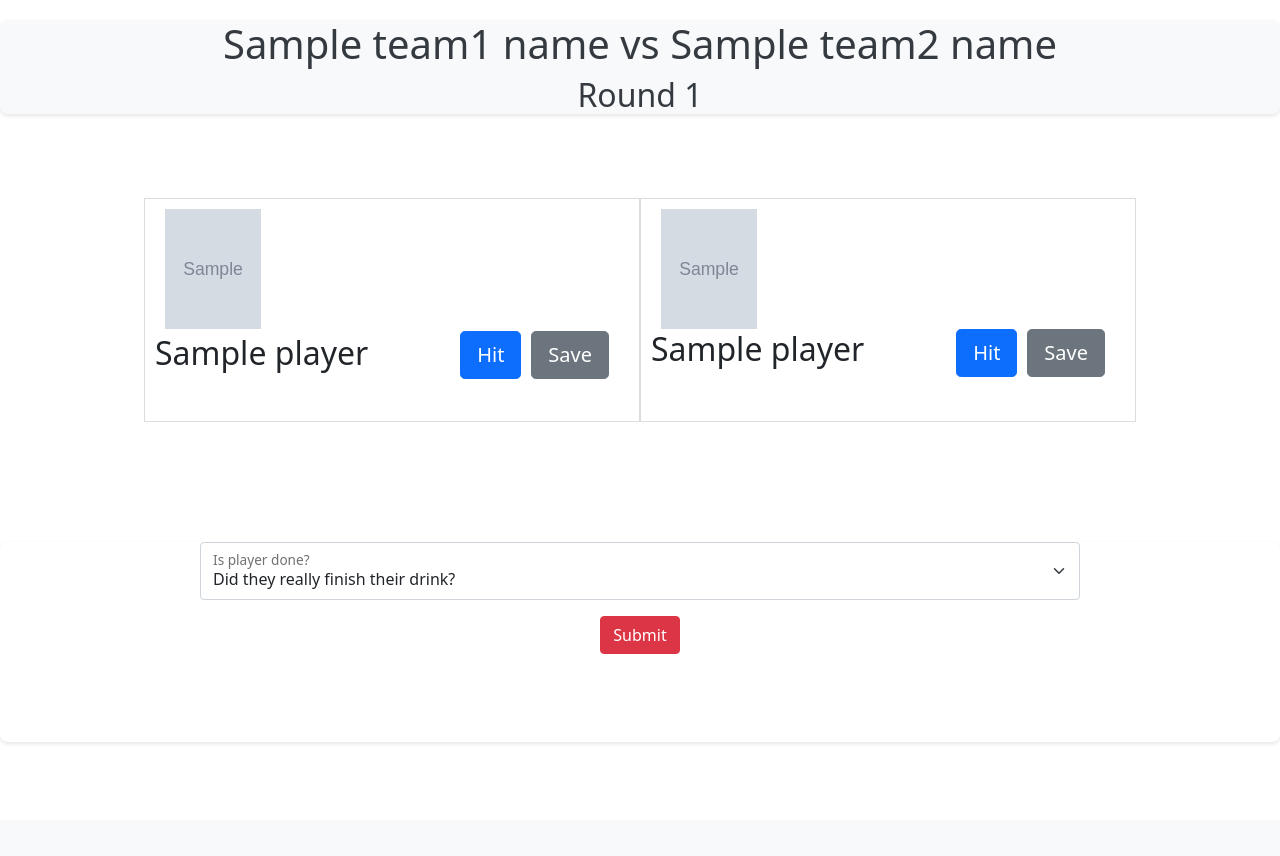
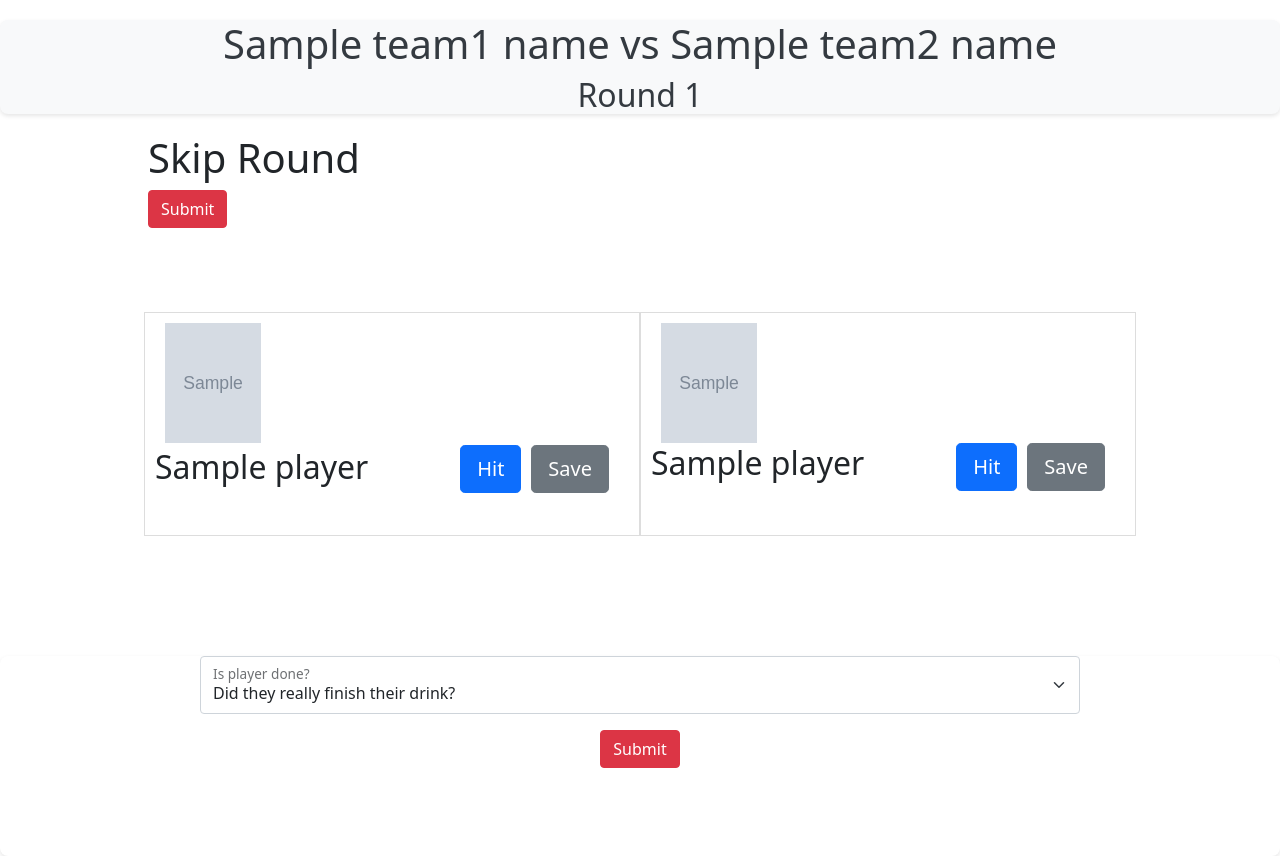
Before and after one commit to abil-nrg/dodge_beer, a Flask app: template templates/play.html in a window 1280 px wide. Shown: the part 80-936 px from the top of the page. Before the commit the page ends 823 px from the top, so only its background shows below. Run offline with Flask 3, Linux system fonts and the light colour scheme; the template is opened without the code that fills it: most values are stand-ins (such as "Sample title", 1, 10 or a date in 2020); grey boxes marked "Sample" are stand-in pictures.

Commit message:
add skip round

```diff
--- a/app.py
+++ b/app.py
@@ -107,6 +107,19 @@ def play_game():
                            team1=team1_players_to_photos, team2=team2_players_to_photos
                            )
 
+@app.route('/api/skipRound', methods=['GET', 'POST'])
+def skip_round():
+    if request.method == 'GET':
+        return jsonify(), 200
+
+    print(request.get_json())
+    global round_counter
+    data = request.get_json()
+    game_num = data.get("game_num")
+
+    Service.skip_round(game_num, round_counter)
+    round_counter += 1
+    return jsonify(), 200
 
 @app.route('/api/getRoundNum')
 def get_round_num():
--- a/static/css/play.css
+++ b/static/css/play.css
@@ -78,3 +78,10 @@
   height: 200px;
   justify-content: center;
 }
+
+.skip-round-container {
+  max-width: 80%;
+  margin: 0 auto 30px auto; /* center it and add bottom spacing */
+  padding-left: 20px; /* align with .section padding */
+  text-align: left;
+}
--- a/templates/play.html
+++ b/templates/play.html
@@ -71,6 +71,12 @@
           </div>
         </div>
       </div>
+      <div class="skip-round-container">
+        <h1>Skip Round</h1>
+        <button type="button" id="skip-round" class="btn btn-danger">
+          Submit
+        </button>
+      </div>
       <div class="info-container">
         <!-- Team 1 Section -->
         <div class="section" data-team="{{ team1_name }}">
@@ -88,7 +94,7 @@
                   type="button"
                   name="action"
                   value="hit"
-                  class="btn btn-primary action-button btn-lg"
+                  class="btn btn-primary action-button btn-lg player-action"
                 >
                   Hit
                 </button>
@@ -96,7 +102,7 @@
                   type="button"
                   name="action"
                   value="save"
-                  class="btn btn-secondary action-button btn-lg"
+                  class="btn btn-secondary action-button btn-lg player-action"
                 >
                   Save
                 </button>
@@ -124,7 +130,7 @@
                   type="button"
                   name="action"
                   value="hit"
-                  class="btn btn-primary action-button btn-lg"
+                  class="btn btn-primary action-button btn-lg player-action"
                 >
                   Hit
                 </button>
@@ -132,7 +138,7 @@
                   type="button"
                   name="action"
                   value="save"
-                  class="btn btn-secondary action-button btn-lg"
+                  class="btn btn-secondary action-button btn-lg player-action"
                 >
                   Save
                 </button>
@@ -268,13 +274,25 @@
                   console.error("Error:", error);
               });
           });
-          document.querySelectorAll("button").forEach(button => {
+          document.querySelectorAll("button.player-action").forEach(button => {
           button.addEventListener("click", () => {
               setTimeout(() => {
                   updateRoundNumber();
               }, 1000); // Delay of 1 second
           });
-      });
+          });
+          console.log("Game Number: " + gameNum);
+          document.getElementById("skip-round").addEventListener("click", () => {
+
+
+            fetch("{{ url_for('skip_round') }}", {
+                  method: "POST",
+                  headers: {
+                      "Content-Type": "application/json"
+                  },
+                  body: JSON.stringify({"game_num": gameNum})
+              })
+          });
       });
     </script>
   </body>
```
Also changed, not shown: data/data.json (+5 -29 lines), web/logic/service.py (+11 -0 lines).
